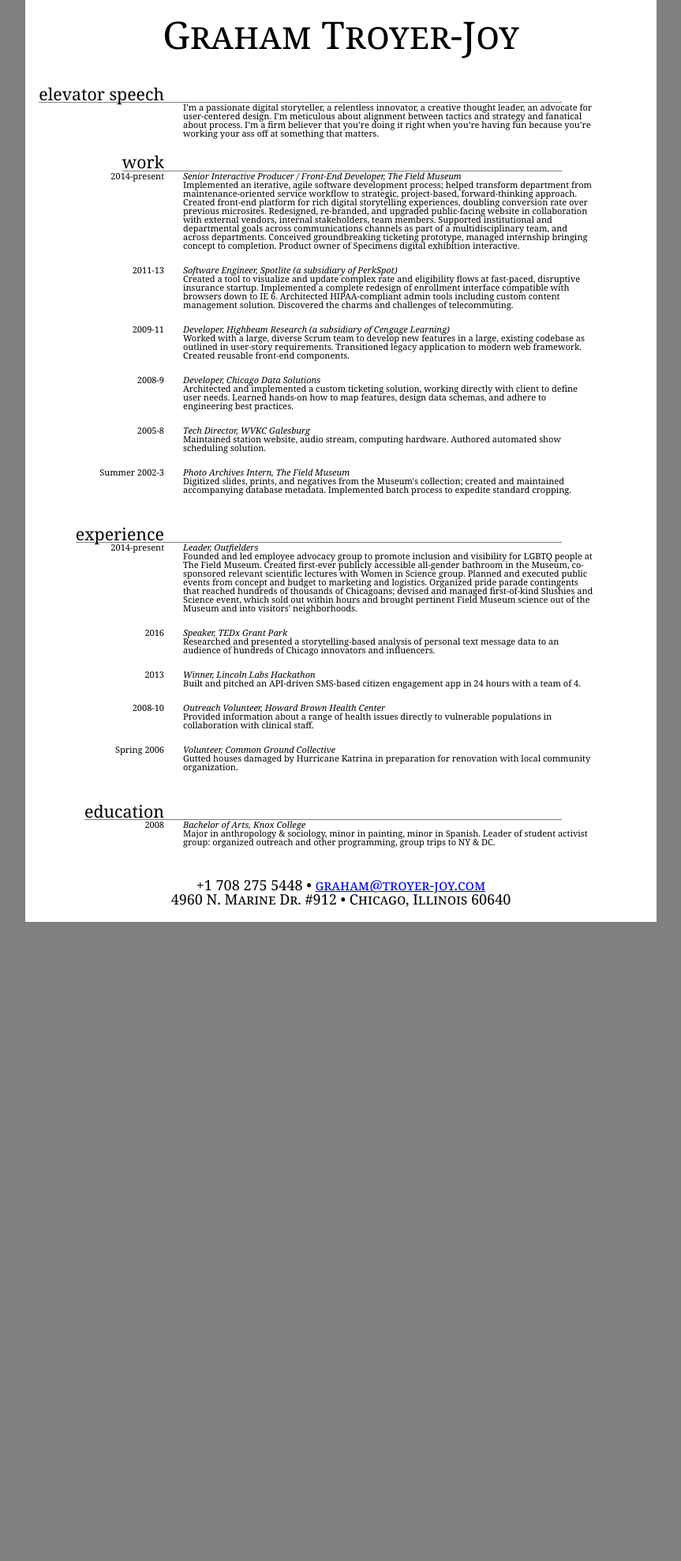
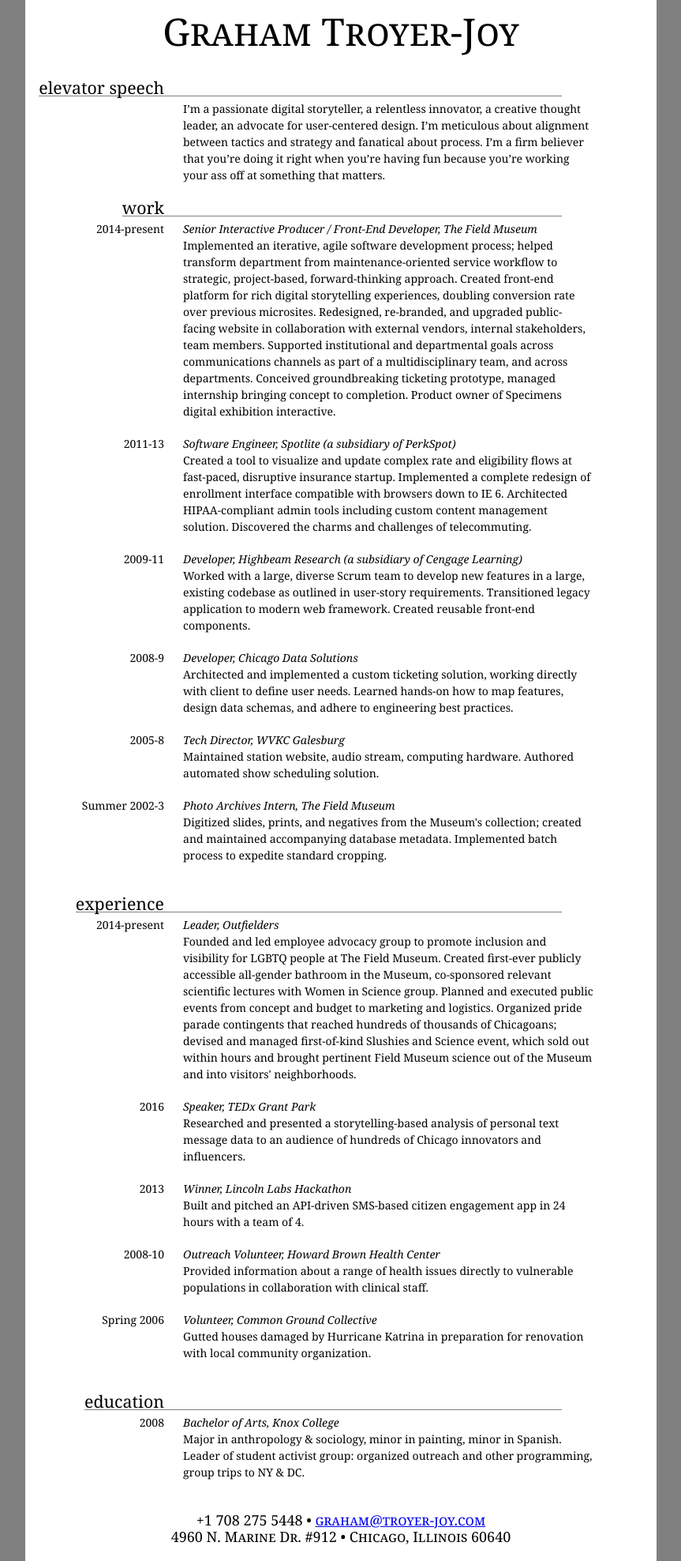
Before and after one commit to telegraham/resume, a Jekyll site: the page built from index.html, in a window 1280 px wide. Shown: the whole page at 79% size, without its empty margins (208-1071 px from the left). Built offline with Jekyll 4.4.1, drawn with Linux system fonts in a browser that asks for light colours; before the commit the page ends 1167 px from its top, so only the background shows below that.

Commit message:
improve font size and spacing

```diff
--- a/_sass/style.scss
+++ b/_sass/style.scss
@@ -8,10 +8,12 @@
 	padding: 0px;
 	margin: 0px;
 	background: gray;
-	font-size: 11px;
+	font-size: 14px;
+	line-height: 1.5em;
 }
 h1 {
 	font-size: 48px;
+	line-height: 40px;
 }
 h2 {
 	float: right;
@@ -21,7 +23,7 @@
 	border-bottom: 1px solid gray;
 	font-size: 16pt;
 	clear: both;
-
+	margin-bottom: 5px;
 }
 
 
```
